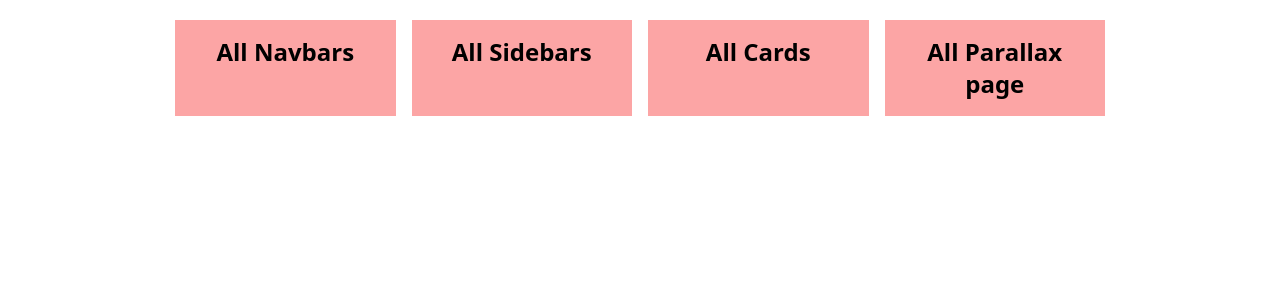
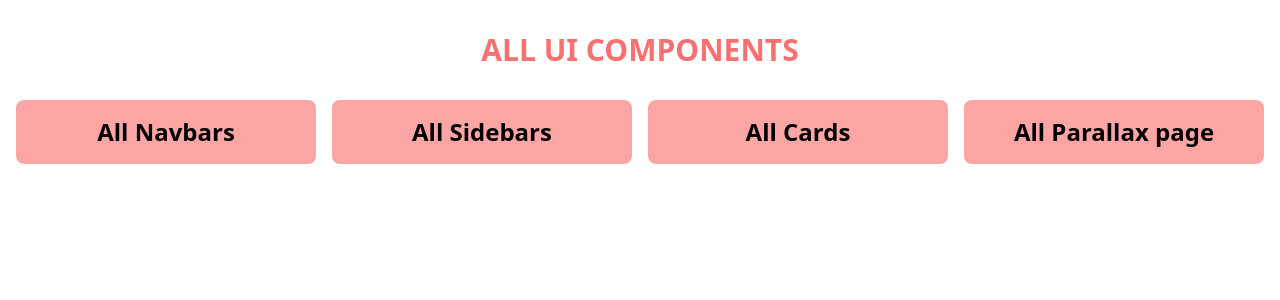
Before and after one commit to Adityachatur/Allui_in_React, a React (Create React App) app: page / in a window 1280 px wide. Shown: the top 300 px of the page. Built offline with nearby package versions, Linux system fonts and the light colour scheme; a web font is replaced by a local one.

Commit message:
New chnages

```diff
--- a/src/Components/Mainpage.js
+++ b/src/Components/Mainpage.js
@@ -3,12 +3,12 @@ import { Link } from 'react-router-dom';
 
 const Mainpage = () => {
     return (
-        <div className="container mx-auto p-5">
-            <h1 className="text-center text-3xl font-bold mb-8">
+        <>
+            <h4 className="text-center text-3xl font-bold text-red-400 my-8">
                 ALL UI COMPONENTS
-            </h1>
-
-            <div className="grid lg:grid-cols-4 md:grid-cols-2 gap-4 w-full lg:w-9/12 mx-auto">
+            </h4>
+            <div className="container mx-auto px-4">
+                <div className="grid lg:grid-cols-4 md:grid-cols-2 gap-4">
                     {[
                         { path: '/AllNavbars', label: 'All Navbars' },
                         { path: '/AllSidebars', label: 'All Sidebars' },
@@ -17,15 +17,16 @@ const Mainpage = () => {
                     ].map((item, index) => (
                         <div
                             key={index}
-                        className="bg-red-300 text-2xl font-bold text-center p-4 hover:bg-red-400 transition duration-200"
+                            className="bg-red-300 text-2xl font-bold text-center p-4 hover:bg-red-400 transition duration-200 rounded-lg"
                         >
-                        <Link to={item.path} aria-label={item.label}>
+                            <Link to={item.path} aria-label={item.label} className="block">
                                 {item.label}
                             </Link>
                         </div>
                     ))}
                 </div>
             </div>
+        </>
     );
 }
 
--- a/src/Components/ParallaxPages/Parallax.css
+++ b/src/Components/ParallaxPages/Parallax.css
@@ -161,7 +161,7 @@ h1 {
     }
 
     h1 {
-        font-size: 1.7rem;
+        font-size: 20px;
         top: 30%;
         left: 25%;
     }
```
Lines whose indentation alone changed are shown as unchanged.
